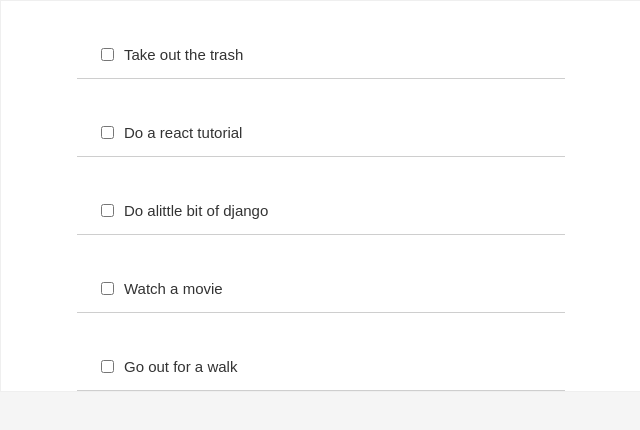
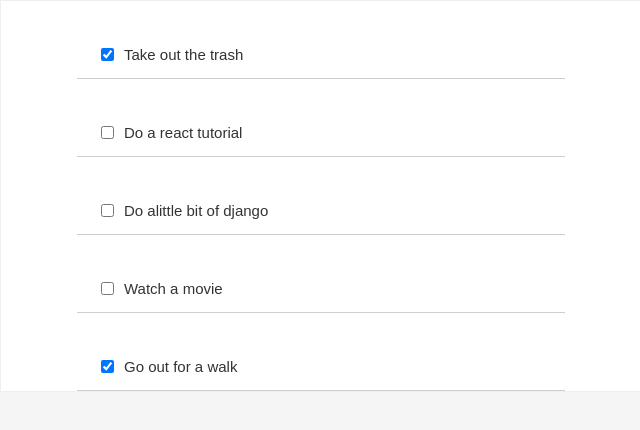
Before and after one commit to edwardosindo/react_todo_app, a React (Create React App) app: page / in a window 1280 px wide. Shown: the top 430 px of the page, without its empty margins (319-959 px from the left). Built offline with nearby package versions, Linux system fonts and the light colour scheme.

Commit message:
Changing state

```diff
--- a/src/components/TodoItem.js
+++ b/src/components/TodoItem.js
@@ -5,7 +5,7 @@ function TodoItem(props) {
         <div className="todo-item">
             <input
                 type="checkbox"
-                //checked={props.item.completed}
+                defaultChecked={props.item.completed}
                 onChange={() => props.handleChange(props.item.id)}
             />
             <p> {props.item.text}</p>
```
Also changed, not shown: src/App.js (+5 -5 lines).
